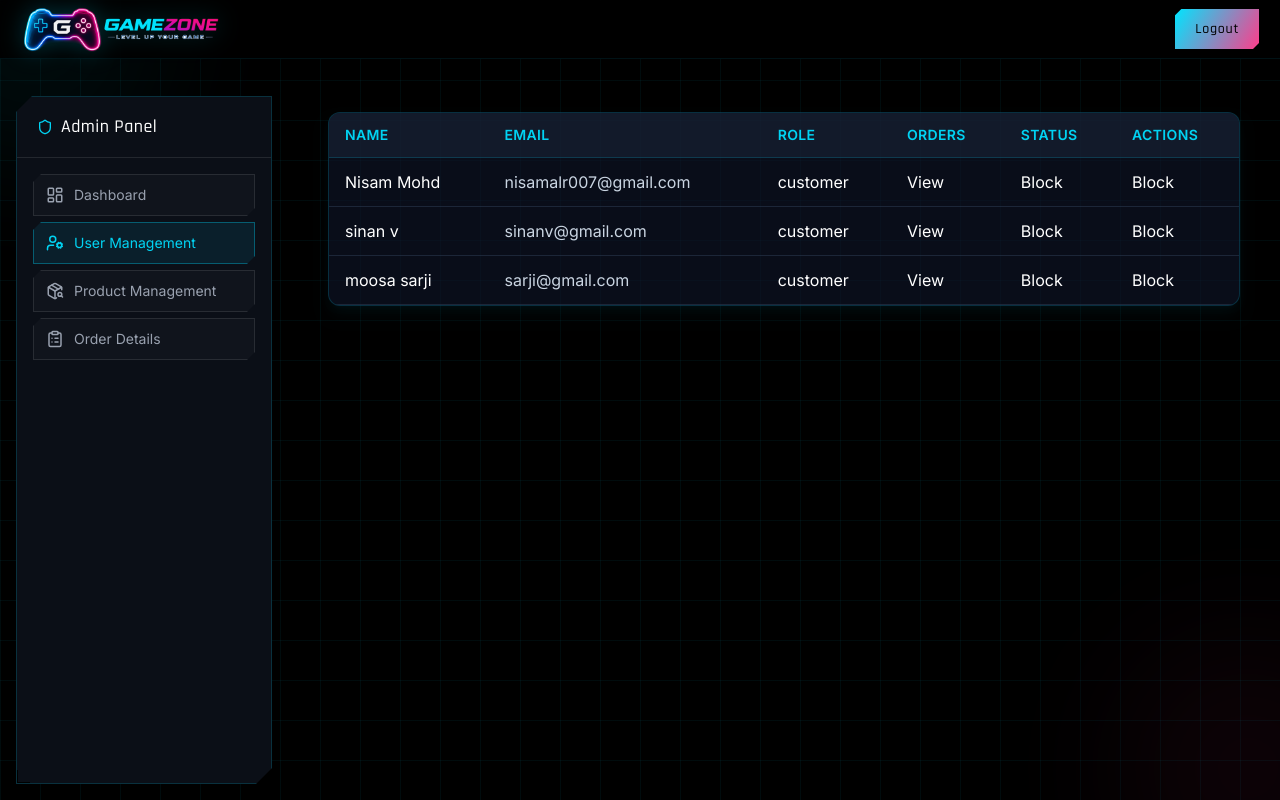
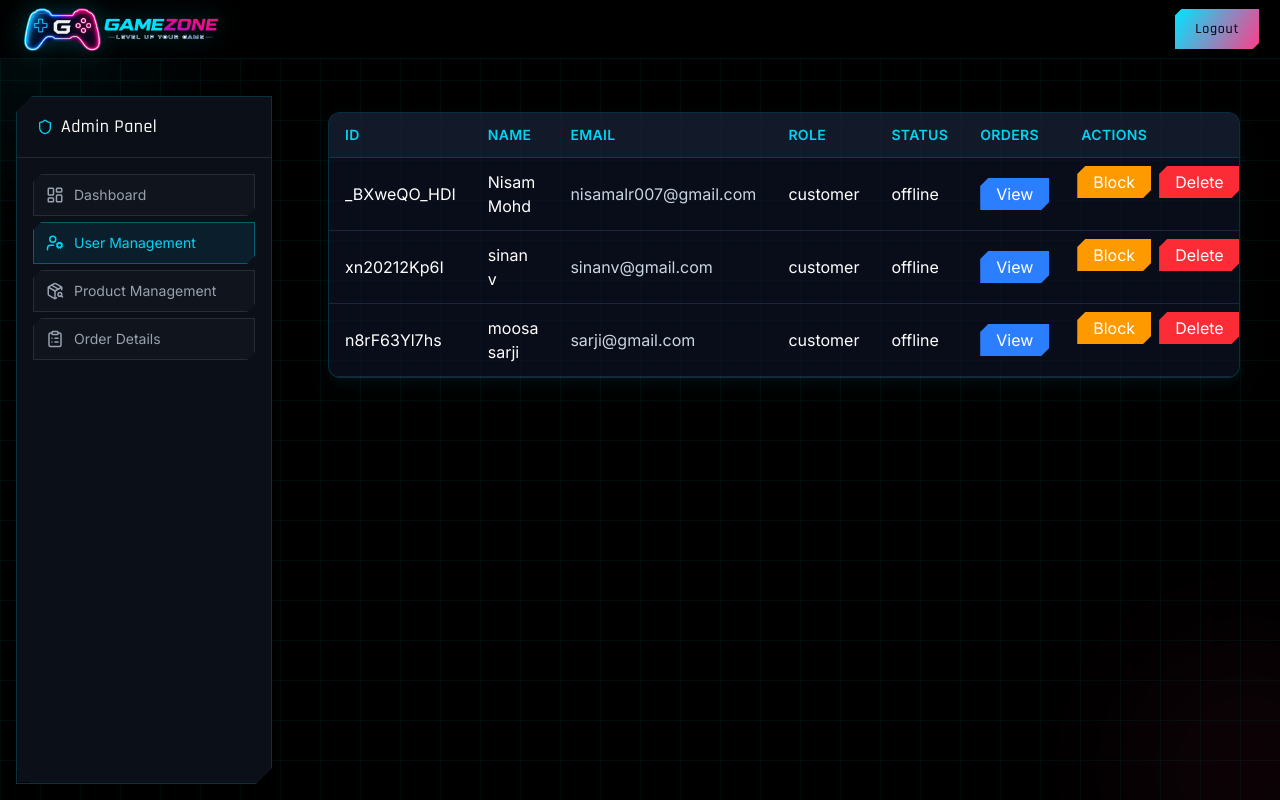
Before and after one commit to NisamMohd/gamezone3, a React (Vite) app: page /admin/usermanagment in a window 1280 px wide. Built offline with nearby package versions, Linux system fonts and the light colour scheme; data requests are answered from the project's data file; sample sign-in values are in the browser's storage.

Commit message:
css update

```diff
--- a/src/AdminLayout/pages/UserManagment.jsx
+++ b/src/AdminLayout/pages/UserManagment.jsx
@@ -19,6 +19,9 @@ function UserManagement() {
           <thead>
             <tr className="border-b border-cyan-500/20 bg-slate-800/50">
               <th className="px-4 py-3 text-sm font-semibold text-cyan-400 uppercase tracking-wide">
+                Id
+              </th>
+              <th className="px-4 py-3 text-sm font-semibold text-cyan-400 uppercase tracking-wide">
                 Name
               </th>
               <th className="px-4 py-3 text-sm font-semibold text-cyan-400 uppercase tracking-wide">
@@ -28,10 +31,12 @@ function UserManagement() {
                 Role
               </th>
               <th className="px-4 py-3 text-sm font-semibold text-cyan-400 uppercase tracking-wide">
+                status
+              </th>
+              <th className="px-4 py-3 text-sm font-semibold text-cyan-400 uppercase tracking-wide">
                 Orders
-              </th><th className="px-4 py-3 text-sm font-semibold text-cyan-400 uppercase tracking-wide">
-                status
-              </th><th className="px-4 py-3 text-sm font-semibold text-cyan-400 uppercase tracking-wide">
+              </th>
+              <th className="px-4 py-3 text-sm font-semibold text-cyan-400 uppercase tracking-wide">
                 Actions
               </th>
             </tr>
@@ -42,12 +47,22 @@ function UserManagement() {
                 key={item.id}
                 className="border-b border-slate-700/50 hover:bg-cyan-500/5 transition-colors duration-150"
               >
+                <td className="px-4 py-3">{item.id}</td>
                 <td className="px-4 py-3">{item.name}</td>
                 <td className="px-4 py-3 text-slate-300">{item.email}</td>
                 <td className="px-4 py-3">{item.role}</td>
-                <td className="px-4 py-3">View</td>
-                <td className="px-4 py-3"><button>Block</button></td>
-                <td className="px-4 py-3"><button>Block</button></td>
+                <td className="px-4 py-3">{item.status}</td>
+                <td className="px-4 py-3">
+                  <button className="px-4 py-1 bg-blue-500 clip-btn">View</button>
+                </td>
+                <td className="px-3 py-2 flex gap-2">
+                  <button className="px-4 py-1 bg-amber-500 clip-btn">
+                    Block
+                  </button>
+                  <button className="px-4 py-1 bg-red-500 clip-btn">
+                    Delete
+                  </button>
+                </td>
               </tr>
             ))}
           </tbody>
```
